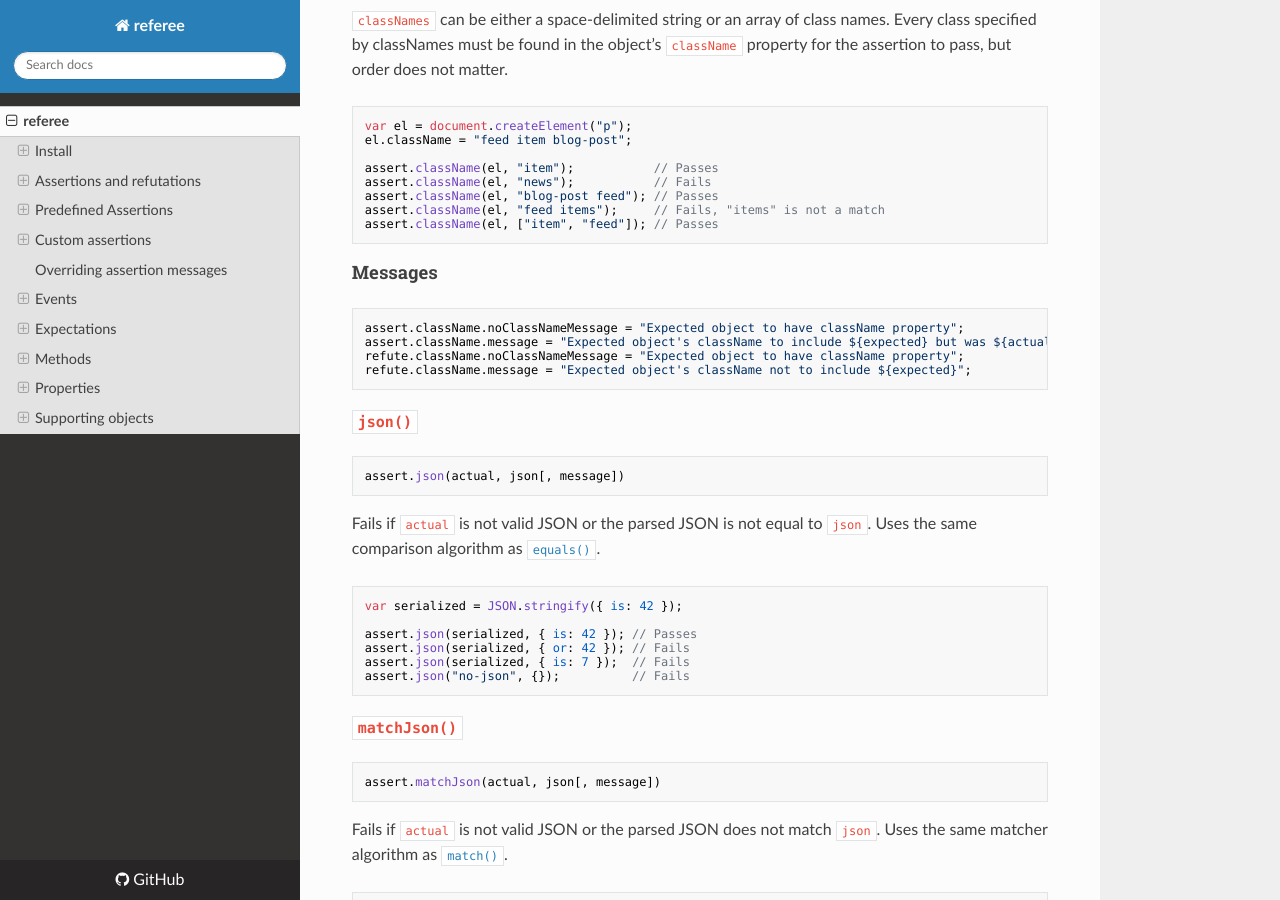
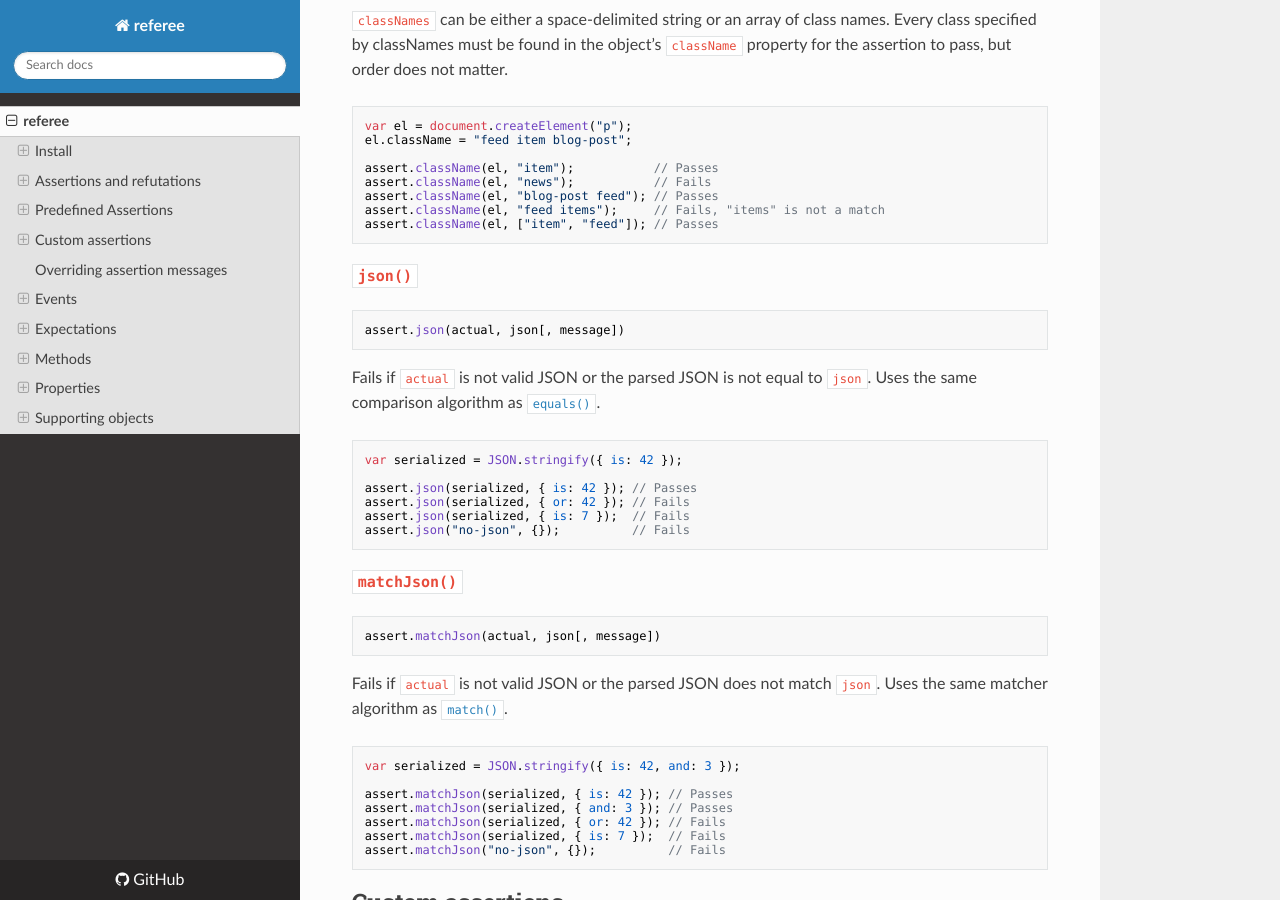
Before and after one commit to sinonjs/referee, an MkDocs documentation site: the page built from docs/index.md, in a window 1280 px wide and 900 px high, scrolled down 26121 px. Built offline with MkDocs 1.6.1, drawn with Linux system fonts in a browser that asks for light colours; nearby versions of some CDN libraries.

Commit message:
Refactor: remove referee.assert.className.noClassNameMessage from public API

````diff
--- a/docs/index.md
+++ b/docs/index.md
@@ -1478,14 +1478,6 @@ assert.className(el, "feed items");     // Fails, "items" is not a match
 assert.className(el, ["item", "feed"]); // Passes
 ```
 
-#### Messages
-
-```js
-assert.className.noClassNameMessage = "Expected object to have className property";
-assert.className.message = "Expected object's className to include ${expected} but was ${actual}";
-refute.className.noClassNameMessage = "Expected object to have className property";
-refute.className.message = "Expected object's className not to include ${expected}";
-```
 
 ### `json()`
 
````
Also changed, not shown: 1 other file.
